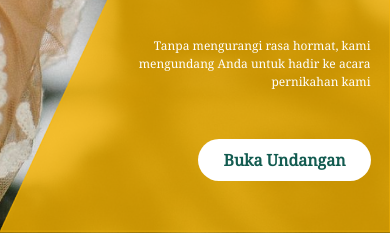
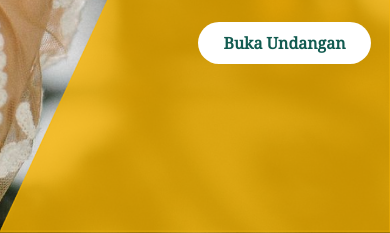
Before and after one commit to Fal-hi/Template-Wedding-Basic-6, a plain HTML site: page index.html in a window 390 px wide. Shown: the part 611-844 px from the top of the page. Drawn offline with nearby package versions, Linux system fonts and the light colour scheme; a web font is replaced by a local one.

Commit message:
Perbaikan responsive mobile

```diff
--- a/index.html
+++ b/index.html
@@ -115,7 +115,7 @@
         bottom: 0;
       }
       .header .wi {
-        top: 52vh;
+        top: 40%;
         right: 5%;
       }
       .header .wi h1 {
@@ -134,7 +134,7 @@
         background-color: #fff;
         color: var(--warna1);
         padding: 0.5rem 1.5rem;
-        margin-top: 2rem;
+        margin-top: 1rem;
         font-size: 1rem;
         text-align: center;
         font-weight: bold;
--- a/public/css/style.css
+++ b/public/css/style.css
@@ -486,14 +486,14 @@ ul.navbar-bawah li a {
   .header img.segitiga:nth-child(2) {
     display: block;
     width: 100%;
-    height: 60%;
+    height: 100%;
     z-index: 1;
     position: absolute;
     right: 0;
     bottom: 0;
   }
   .header .wi {
-    top: 75vh;
+    top: 60%;
     right: 5%;
   }
   .header .wi h1 {
```
